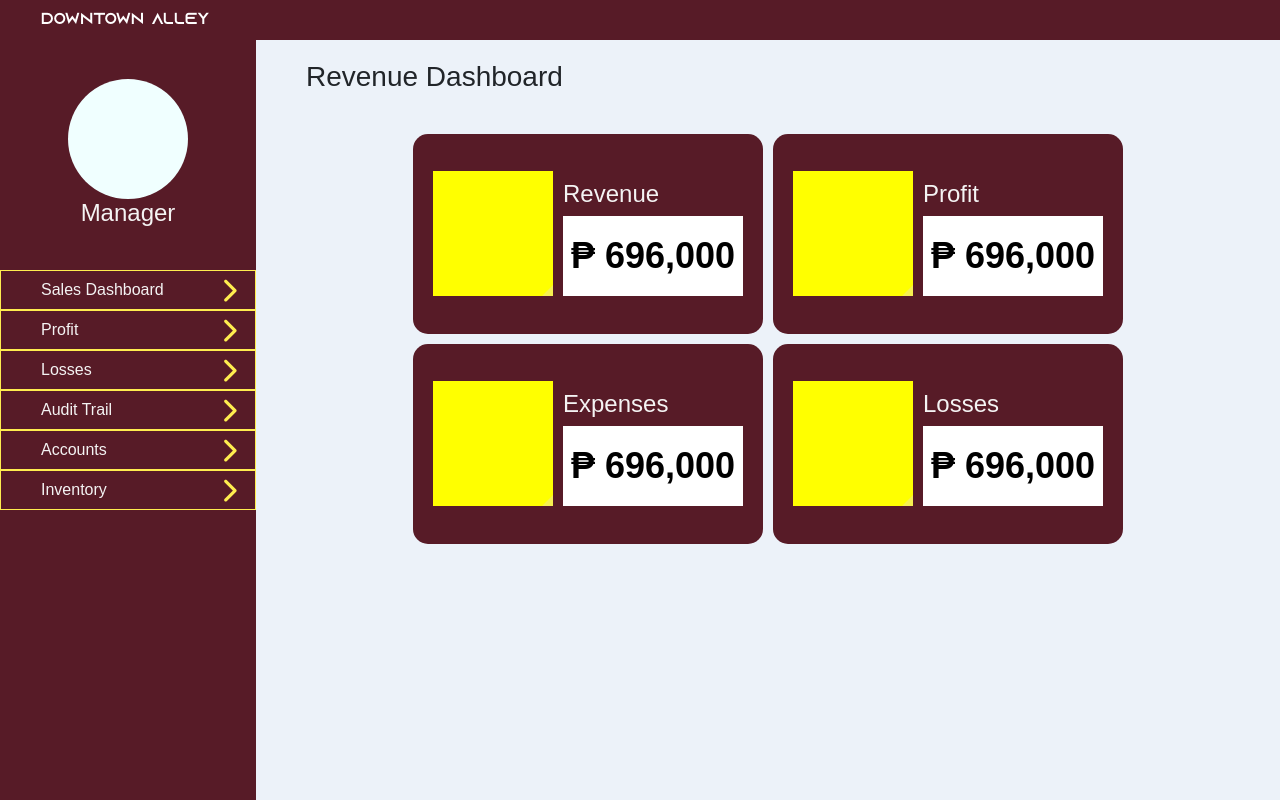
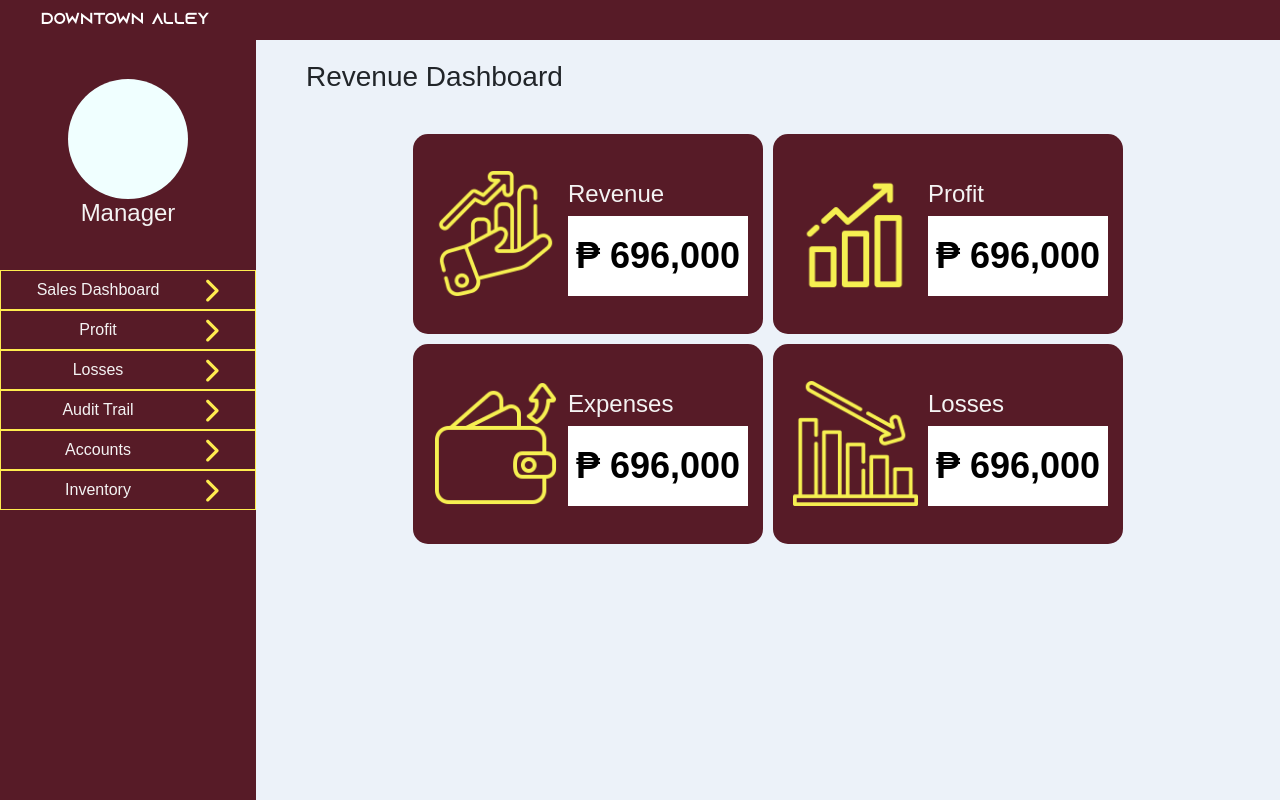
Before and after one commit to makuu12/DashboardDevelopment, a plain HTML site: page MainDashboard.html in a window 1280 px wide. Drawn offline with nearby package versions, Linux system fonts and the light colour scheme.

Commit message:
Added Components and design

```diff
--- a/MainDashboard.html
+++ b/MainDashboard.html
@@ -28,14 +28,19 @@
                 </div>
             </div>
             <div id="navlist">
-                <ul>
-                    <li id="#"><a class="menu" href="#"><span id="list-1">Sales Dashboard</span><i class="fa-solid fa-chevron-right"></i></a></li>
-                    <li id="#"><a class="menu" href="#"><span id="list-2">Profit</span><i class="fa-solid fa-chevron-right"></i></a></li>
-                    <li id="#"><a class="menu" href="#"><span id="list-3">Losses</span><i class="fa-solid fa-chevron-right"></i></a></li>
-                    <li id="#"><a class="menu" href="#"><span id="list-4">Audit Trail</span><i class="fa-solid fa-chevron-right"></i></a></li>
-                    <li id="#"><a class="menu" href="#"><span id="list-5">Accounts</span><i class="fa-solid fa-chevron-right"></i></a></li>
-                    <li id="#"><a class="menu" href="#"><span id="list-6">Inventory</span><i class="fa-solid fa-chevron-right"></i></a></li>
-                </ul>
+                <div class="item item-nav"><a href=""><span> Sales Dashboard</span><i class="fa-solid fa-chevron-right dropdown"></i></a>
+                    <div class="subitem">
+                        <a href="https://www.facebook.com" target="_blank"><span>Related 1</span></a>
+                        <a href="#"><span>Related 2</span></a>
+                        <a href="#"><span>Related 3</span></a>
+                    </div>
+                </div>
+                <div class="item"><a href=""><span>Profit</span><i class="fa-solid fa-chevron-right"></i></a></div>
+                <div class="item"><a href=""><span>Losses</span><i class="fa-solid fa-chevron-right"></i></a></div>
+                <div class="item"><a href=""><span>Audit Trail</span><i class="fa-solid fa-chevron-right"></i></a></div>
+                <div class="item"><a href=""><span>Accounts</span><i class="fa-solid fa-chevron-right"></i></a></div>
+                <div class="item"><a href=""><span>Inventory</span><i class="fa-solid fa-chevron-right"></i></a></div>
+
             </div>
 
         </div>
@@ -45,14 +50,14 @@
                 <div id="dashboards">
                     <div class="row-1">
                         <div class="content-1 dashboard1">
-                            <div class="images"></div>
+                            <div class="images"><img src="images/sales.png" alt="" style="position: relative; height: 125px; width: 125px;"></div>
                             <div class="info1">
                                 <div class="span"><span>Revenue</span></div>
                                 <div class="detail"><p>₱ 696,000</p></div>
                             </div>
                         </div>
                         <div class="content-1 dashboard1">
-                            <div class="images"></div>
+                            <div class="images"><img src="images/financial-profit.png" alt="" style="position: relative; height: 125px; width: 125px;"></div>
                             <div class="info1">
                                 <div class="span"><span>Profit</span></div>
                                 <div class="detail"><p>₱ 696,000</p></div>
@@ -61,14 +66,14 @@
                     </div>
                     <div class="row-2">
                         <div class="content-2 dashboard1">
-                            <div class="images"></div>
+                            <div class="images"><img src="images/expenses.png" alt="" style="position: relative; height: 125px; width: 125px;"></div>
                             <div class="info1">
                                 <div class="span"><span>Expenses</span></div>
                                 <div class="detail"><p>₱ 696,000</p></div>
                             </div>
                         </div>
                         <div class="content-2 dashboard1">
-                            <div class="images"></div>
+                            <div class="images"><img src="images/loss.png" alt="" style="position: relative; height: 125px; width: 125px;"></div>
                             <div class="info1">
                                 <div class="span"><span>Losses</span></div>
                                 <div class="detail"><p>₱ 696,000</p></div>
--- a/style.css
+++ b/style.css
@@ -99,7 +99,7 @@ li{
     height: 40px;
     border: 1px rgba(255, 237, 79, 1) solid;
 }
-
+/*to delete*/
 #navlist a {
     text-decoration: none;
     display: flex;
@@ -112,13 +112,35 @@ li{
 
 }
 
+#navlist .item {
+    text-decoration: none;
+    display: flex;
+    justify-content: flex;
+    background-color: rgba(87, 27, 39, 1);
+    position: relative;
+    height: 100%;
+    text-align: center;
+    height: 40px;
+    border: 1px rgba(255, 237, 79, 1) solid;
+
+}
+
+
+#navlist .item a {
+    text-decoration: none;
+    color: rgba(244, 243, 243, 1);
+    flex: 1;
+}
+
 #navlist span {
-    display: flex;
+    background-color: transparent;
     justify-content: space-between;
     width: 150px;
-    margin-left: 10px;
+    margin-left: -8px;
     font-family: "Poppins", sans-serif;
+
 }
+
 
 #navlist i {
     color: rgba(255, 237, 79, 1);
@@ -129,10 +151,7 @@ li{
 
 }
 
-.menu {
-    text-decoration: none;
-    color: rgba(244, 243, 243, 1);
-}
+
 
 .main-content {
     display: flex;
@@ -140,6 +159,45 @@ li{
     justify-content: center;
     align-items: center;
     height: 100%;
+}
+
+.item a .dropdown {
+    position: relative;
+    right: 0;
+}
+
+
+
+#navlist .subitem {
+    display: none;
+    padding-left: 20px; /* Adjust the indentation as needed */
+}
+
+#navlist .item:hover .subitem {
+
+    display: block;
+}
+
+#navlist .item:hover + .subitem {
+    display: block;
+
+}
+
+
+#navlist .subitem a {
+    display: block;
+    /* Style your subitem links here */
+    background-color: rgba(87, 27, 39, 1);
+    border: 1px rgba(255, 237, 79, 1) solid;
+    color: white;
+    width: 170px;
+    z-index: 99;
+    height: 30px;
+}
+
+#navlist .subitem span {
+    background-color: transparent;
+    margin-left: -60px;
 }
 
 h3 {
@@ -205,8 +263,7 @@ h3 {
 .images {
     width: 125px;
     height: 125px;
-    background-image: url(images/sales.png);
-    background-color: yellow;
+    background-color: transparent;
 }
 
 .info1 {
```
